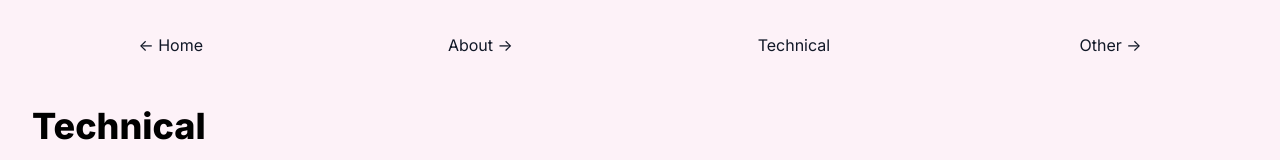
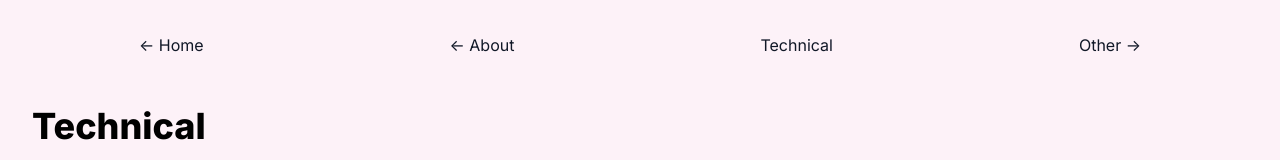
Before and after one commit to ty-zhao1/next-level, a Next.js app: page /exp in a window 1280 px wide. Shown: the top 160 px of the page. Built offline with nearby package versions, Linux system fonts and the light colour scheme.

Commit message:
dynamic arrows

```diff
--- a/components/Nav.tsx
+++ b/components/Nav.tsx
@@ -3,59 +3,72 @@ import Link from 'next/link';
 import { FC } from 'react';
 
 
-import {usePathname } from 'next/navigation'
+import { usePathname } from 'next/navigation'
 
 export default function Nav() {
   //const router = useRouter();
   const pathname = usePathname();
+  console.log('Current Pathname:', pathname);
+  const paths = ["/", "/about", "/exp", "/other"];
 
-    // return (
-    //   <nav className="flex justify-around p-4 bg-grey-100">
-    //     <Link href="/">
-    //     <div className={`group rounded-lg border border-transparent px-5 py-4 transition-colors hover:border-gray-300 hover:bg-blue-200 dark:hover:bg-gray-400 text-gray-900 dark:text-gray-200`}>
-    //         <span className="inline-block transition-transform group-hover:-translate-x-1 motion-reduce:transform-none">{pathname !== "/" ? "<- " : ""}</span> Home
-    //     </div>
-    //     </Link>
-    //     <Link href="/about">
-    //       <div className={`group rounded-lg border border-transparent px-5 py-4 transition-colors hover:border-gray-300 hover:bg-green-100 dark:hover:bg-gray-400 text-gray-900 dark:text-gray-200 ${pathname !== "/about" ? "" : "group-hover:translate-x-1"}`}>
-    //         About <span className="inline-block transition-transform group-hover:translate-x-1 motion-reduce:transform-none">{pathname !== "/about" ? " ->" : ""}</span>
-    //       </div>
-    //     </Link>
-    //     <Link href="/exp">
-    //       <div className={`group rounded-lg border border-transparent px-5 py-4 transition-colors hover:border-gray-300 hover:bg-pink-100 dark:hover:bg-gray-400 text-gray-900 dark:text-gray-200 ${pathname !== "/experience" ? "" : "group-hover:translate-x-1"}`}>
-    //         Technical <span className="inline-block transition-transform group-hover:translate-x-1 motion-reduce:transform-none">{pathname !== "/exp" ? " ->" : ""}</span>
-    //       </div>
-    //     </Link>
-    //     <Link href="/other">
-    //       <div className={`group rounded-lg border border-transparent px-5 py-4 transition-colors hover:border-gray-300 hover:bg-orange-100 dark:hover:bg-gray-400 text-gray-900 dark:text-gray-200 ${pathname !== "/projects" ? "" : "group-hover:translate-x-1"}`}>
-    //         Other <span className="inline-block transition-transform group-hover:translate-x-1 motion-reduce:transform-none">{pathname !== "/other" ? " ->" : ""}</span>
-    //       </div>
-    //     </Link>
-    //   </nav>
-    // );
+  const currentIndex = paths.indexOf(pathname);
+  console.log('Current Index:', currentIndex);
+  const arrowDirection = (linkPath) => {
+    const linkIndex = paths.indexOf(linkPath);
+    console.log('Link Index for', linkPath, 'is:', linkIndex);
+    if (linkIndex === currentIndex) return "";
+    return linkIndex > currentIndex ? "right" : "left";
+  };
+
   return (
     <nav className="flex justify-around p-4 bg-grey-100">
       <Link href="/">
-        <div className={`group rounded-lg border border-transparent px-3 sm:px-5 py-3 sm:py-4 transition-colors hover:border-gray-300 hover:bg-blue-200 dark:hover:bg-gray-400 text-gray-900 dark:text-gray-200 whitespace-nowrap text-sm sm:text-base`}>
-            <span className="inline-block transition-transform group-hover:-translate-x-1 motion-reduce:transform-none">{pathname !== "/" ? "<- " : ""}</span> Home
+        <div className={`group rounded-lg border border-transparent px-3 sm:px-5 py-3 sm:py-4 transition-colors hover:border-gray-300 hover:bg-blue-200 dark:hover:bg-gray-400 text-gray-900 dark:text-gray-200 whitespace-nowrap text-sm sm:text-base ${arrowDirection("/") === "left" ? "group-hover:-translate-x-1" : ""}`}>
+          <span className="inline-block transition-transform group-hover:-translate-x-1 motion-reduce:transform-none">{arrowDirection("/") === "left" ? "<- " : ""}</span> Home
         </div>
       </Link>
       <Link href="/about">
-          <div className={`group rounded-lg border border-transparent px-3 sm:px-5 py-3 sm:py-4 transition-colors hover:border-gray-300 hover:bg-green-100 dark:hover:bg-gray-400 text-gray-900 dark:text-gray-200 whitespace-nowrap text-sm sm:text-base ${pathname !== "/about" ? "" : "group-hover:translate-x-1"}`}>
-            About <span className="inline-block transition-transform group-hover:translate-x-1 motion-reduce:transform-none">{pathname !== "/about" ? " ->" : ""}</span>
+        <div className={`group rounded-lg border border-transparent px-3 sm:px-5 py-3 sm:py-4 transition-colors hover:border-gray-300 hover:bg-green-100 dark:hover:bg-gray-400 text-gray-900 dark:text-gray-200 whitespace-nowrap text-sm sm:text-base ${arrowDirection("/about") === "right" ? "group-hover:translate-x-1" : arrowDirection("/about") === "left" ? "group-hover:-translate-x-1" : ""}`}>
+          {arrowDirection("/about") === "left" ? "<- " : ""} About {arrowDirection("/about") === "right" ? " ->" : ""}
         </div>
       </Link>
       <Link href="/exp">
-          <div className={`group rounded-lg border border-transparent px-3 sm:px-5 py-3 sm:py-4 transition-colors hover:border-gray-300 hover:bg-pink-100 dark:hover:bg-gray-400 text-gray-900 dark:text-gray-200 whitespace-nowrap text-sm sm:text-base ${pathname !== "/experience" ? "" : "group-hover:translate-x-1"}`}>
-            Technical <span className="inline-block transition-transform group-hover:translate-x-1 motion-reduce:transform-none">{pathname !== "/exp" ? " ->" : ""}</span>
+        <div className={`group rounded-lg border border-transparent px-3 sm:px-5 py-3 sm:py-4 transition-colors hover:border-gray-300 hover:bg-pink-100 dark:hover:bg-gray-400 text-gray-900 dark:text-gray-200 whitespace-nowrap text-sm sm:text-base ${arrowDirection("/exp") === "right" ? "group-hover:translate-x-1" : arrowDirection("/exp") === "left" ? "group-hover:-translate-x-1" : ""}`}>
+          {arrowDirection("/exp") === "left" ? "<- " : ""} Technical {arrowDirection("/exp") === "right" ? " ->" : ""}
         </div>
       </Link>
       <Link href="/other">
-          <div className={`group rounded-lg border border-transparent px-3 sm:px-5 py-3 sm:py-4 transition-colors hover:border-gray-300 hover:bg-orange-100 dark:hover:bg-gray-400 text-gray-900 dark:text-gray-200 whitespace-nowrap text-sm sm:text-base ${pathname !== "/projects" ? "" : "group-hover:translate-x-1"}`}>
-            Other <span className="inline-block transition-transform group-hover:translate-x-1 motion-reduce:transform-none">{pathname !== "/other" ? " ->" : ""}</span>
+        <div className={`group rounded-lg border border-transparent px-3 sm:px-5 py-3 sm:py-4 transition-colors hover:border-gray-300 hover:bg-orange-100 dark:hover:bg-gray-400 text-gray-900 dark:text-gray-200 whitespace-nowrap text-sm sm:text-base ${arrowDirection("/other") === "right" ? "group-hover:translate-x-1" : arrowDirection("/other") === "left" ? "group-hover:-translate-x-1" : ""}`}>
+          {arrowDirection("/other") === "left" ? "<- " : ""} Other {arrowDirection("/other") === "right" ? " ->" : ""}
         </div>
       </Link>
     </nav>
   );
+}
 
-  };
+//   return (
+//     <nav className="flex justify-around p-4 bg-grey-100">
+//       <Link href="/">
+//         <div className={`group rounded-lg border border-transparent px-3 sm:px-5 py-3 sm:py-4 transition-colors hover:border-gray-300 hover:bg-blue-200 dark:hover:bg-gray-400 text-gray-900 dark:text-gray-200 whitespace-nowrap text-sm sm:text-base`}>
+//           <span className="inline-block transition-transform group-hover:-translate-x-1 motion-reduce:transform-none">{pathname !== "/" ? "<- " : ""}</span> Home
+//         </div>
+//       </Link>
+//       <Link href="/about">
+//         <div className={`group rounded-lg border border-transparent px-3 sm:px-5 py-3 sm:py-4 transition-colors hover:border-gray-300 hover:bg-green-100 dark:hover:bg-gray-400 text-gray-900 dark:text-gray-200 whitespace-nowrap text-sm sm:text-base ${pathname !== "/about" ? "" : "group-hover:translate-x-1"}`}>
+//           About <span className="inline-block transition-transform group-hover:translate-x-1 motion-reduce:transform-none">{pathname !== "/about" ? " ->" : ""}</span>
+//         </div>
+//       </Link>
+//       <Link href="/exp">
+//         <div className={`group rounded-lg border border-transparent px-3 sm:px-5 py-3 sm:py-4 transition-colors hover:border-gray-300 hover:bg-pink-100 dark:hover:bg-gray-400 text-gray-900 dark:text-gray-200 whitespace-nowrap text-sm sm:text-base ${pathname !== "/experience" ? "" : "group-hover:translate-x-1"}`}>
+//           Technical <span className="inline-block transition-transform group-hover:translate-x-1 motion-reduce:transform-none">{pathname !== "/exp" ? " ->" : ""}</span>
+//         </div>
+//       </Link>
+//       <Link href="/other">
+//         <div className={`group rounded-lg border border-transparent px-3 sm:px-5 py-3 sm:py-4 transition-colors hover:border-gray-300 hover:bg-orange-100 dark:hover:bg-gray-400 text-gray-900 dark:text-gray-200 whitespace-nowrap text-sm sm:text-base ${pathname !== "/projects" ? "" : "group-hover:translate-x-1"}`}>
+//           Other <span className="inline-block transition-transform group-hover:translate-x-1 motion-reduce:transform-none">{pathname !== "/other" ? " ->" : ""}</span>
+//         </div>
+//       </Link>
+//     </nav>
+//   );
+
+// };
```
Lines whose indentation alone changed are shown as unchanged.
